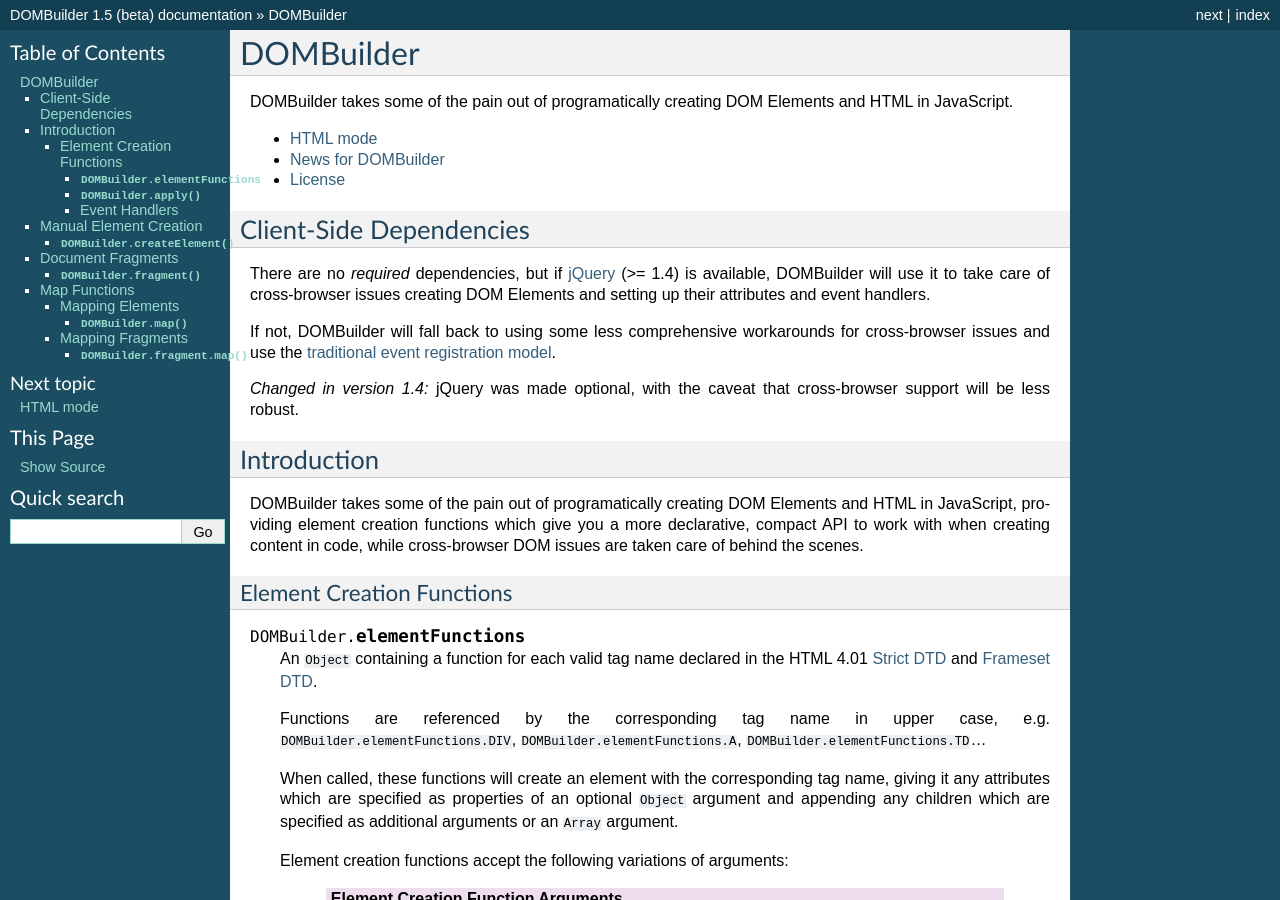
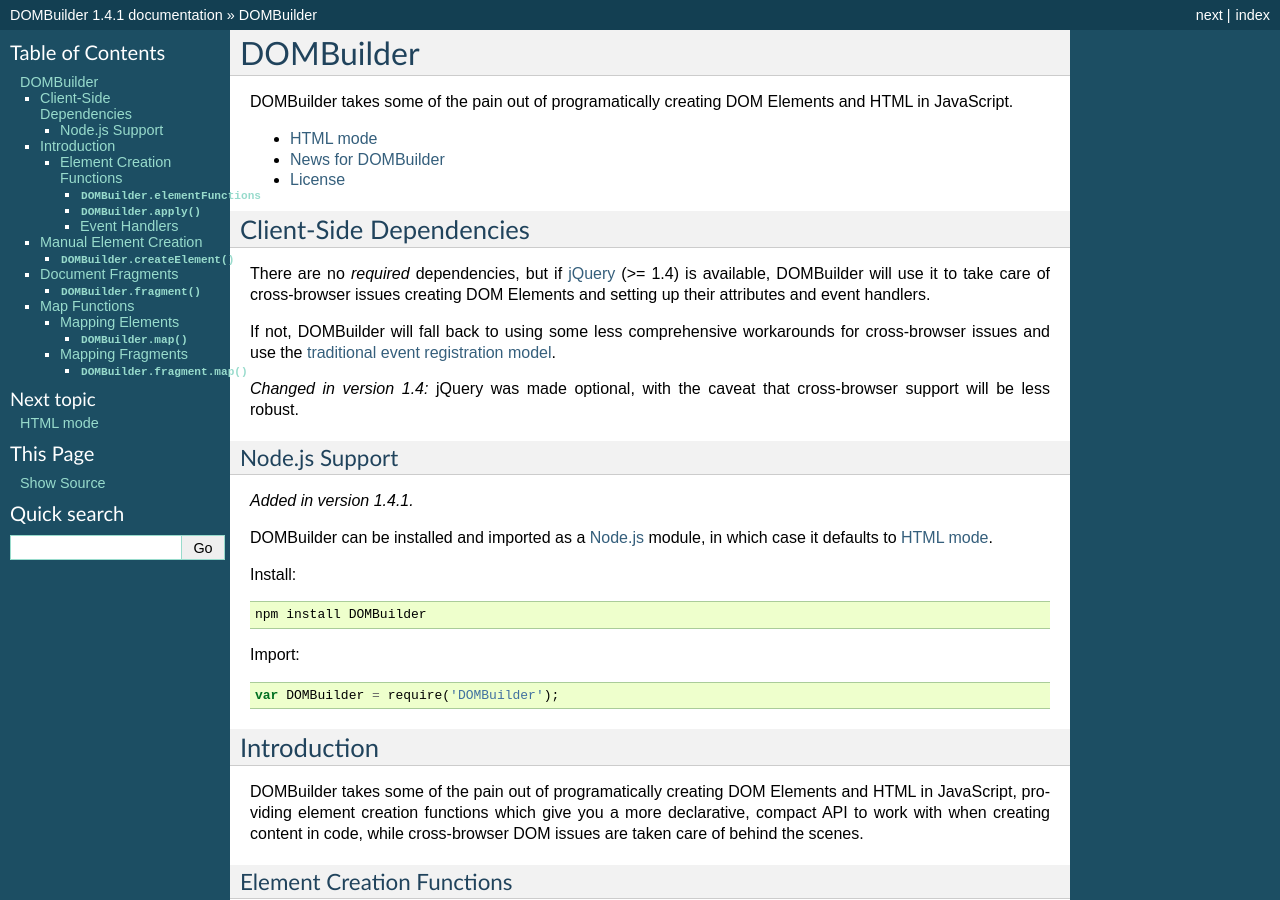
Before and after one commit to insin/DOMBuilder, a Sphinx documentation site: the page built from docs/index.rst, in a window 1280 px wide and 900 px high. Built offline with Sphinx 7.4.7, drawn with Linux system fonts in a browser that asks for light colours; some of the changed text lies outside the part shown.

```diff
--- a/DOMBuilder.js
+++ b/DOMBuilder.js
@@ -646,7 +646,7 @@ function createElementFromArguments(tagName, args)
 // DOMBuilder API --------------------------------------------------------------
 
 var DOMBuilder = {
-    version: "1.5 (beta)",
+    version: "1.4.1",
 
     /**
      * Determines which mode the ``createElement`` function will operate in.
--- a/docs/conf.py
+++ b/docs/conf.py
@@ -49,9 +49,9 @@ highlight_language = 'javascript'
 # built documents.
 #
 # The short X.Y version.
-version = '1.5'
+version = '1.4.1'
 # The full version, including alpha/beta/rc tags.
-release = '1.5 (beta)'
+release = '1.4.1'
 
 # The language for content autogenerated by Sphinx. Refer to documentation
 # for a list of supported languages.
--- a/docs/index.rst
+++ b/docs/index.rst
@@ -28,6 +28,24 @@ registration model`_.
 
 .. _`jQuery`: http://jquery.com
 .. _`traditional event registration model`: http://www.quirksmode.org/js/events_tradmod.html
+
+Node.js Support
+~~~~~~~~~~~~~~~
+
+.. versionadded:: 1.4.1
+
+DOMBuilder can be installed and imported as a `Node.js`_ module, in which case
+it defaults to :doc:`htmlmode`.
+
+Install::
+
+   npm install DOMBuilder
+
+Import::
+
+   var DOMBuilder = require('DOMBuilder');
+
+.. _`Node.js`: http://nodejs.org
 
 Introduction
 ------------
--- a/docs/news.rst
+++ b/docs/news.rst
@@ -1,8 +1,8 @@
 News for DOMBuilder
 ===================
 
-Trunk
------
+Version 1.4.1
+-------------
 
 - Fixed HTML mode bug: event registration now works for nested elements.
 
```
Also changed, not shown: other parts of docs/index.rst (+2 -3 lines), README.rst (+28 -28 lines), docs/htmlmode.rst (+0 -15 lines), package.json (+11 -3 lines), DOMBuilder.min.js.
